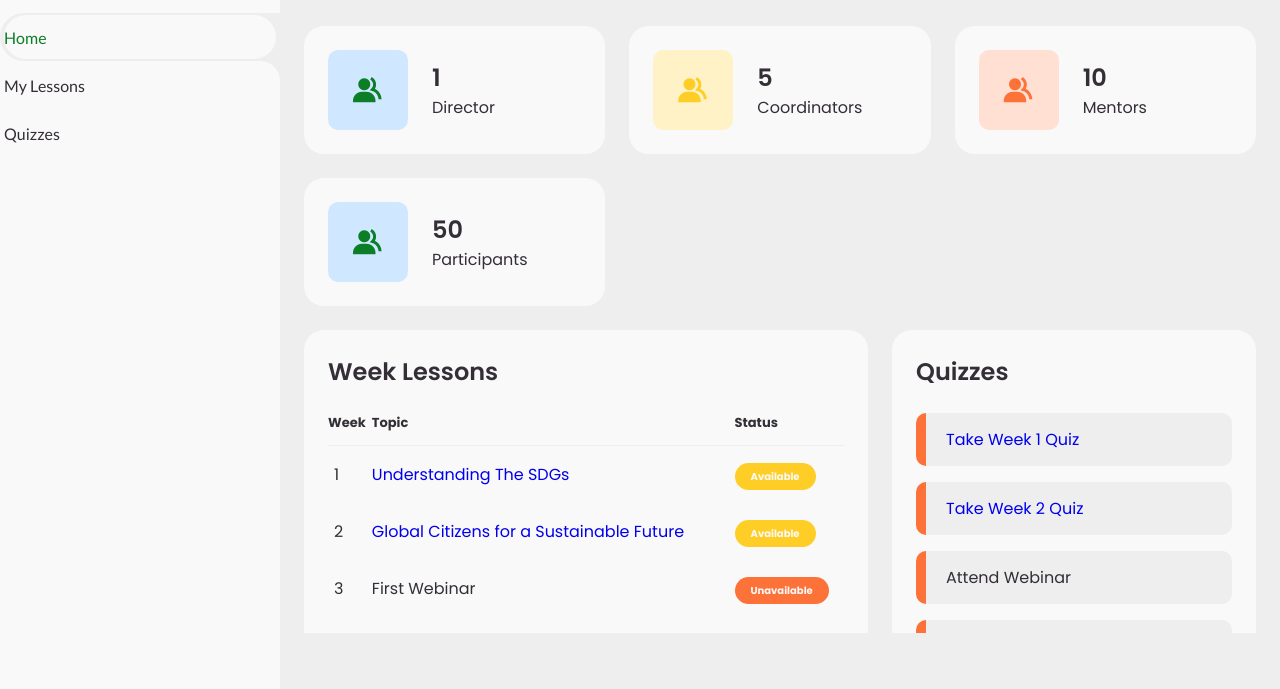
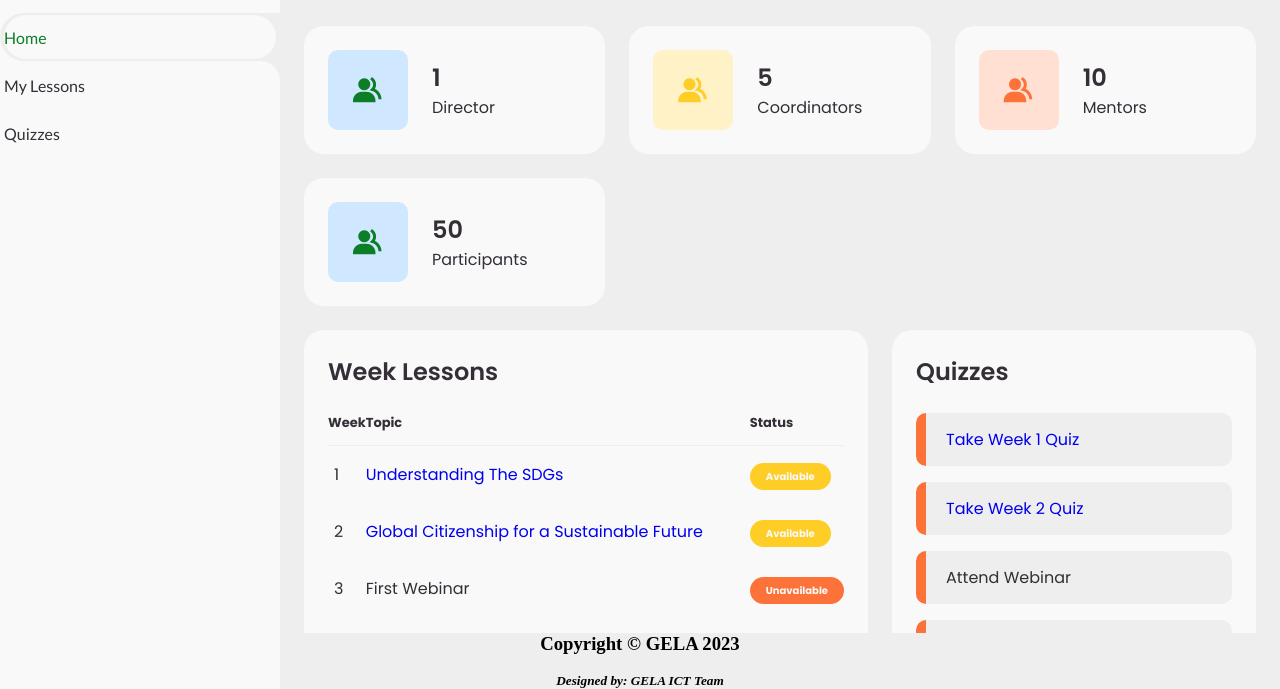
Before and after one commit to gelaofficial/pafmp, a plain HTML site: page index.html in a window 1280 px wide. Shown: the part 111-800 px from the top of the page. Drawn offline with nearby package versions, Linux system fonts and the light colour scheme.

Commit message:
update Topics

```diff
--- a/index.html
+++ b/index.html
@@ -177,7 +177,7 @@
 									<!-- <img src="img/people.png"> -->
 									<p>2</p>
 								</td>
-								<td><a href="https://youtu.be/1dau9GZ5Q_U">Global Citizens for a Sustainable Future</a></td>
+								<td><a href="https://youtu.be/1dau9GZ5Q_U">Global Citizenship for a Sustainable Future</a></td>
 								<td><span class="status available">Available</span></td>
 							</tr>
 							<tr>
@@ -193,7 +193,7 @@
 									<!-- <img src="img/people.png"> -->
 									<p>4</p>
 								</td>
-								<td>Understanding The SDGs</td>
+								<td><a href="https://drive.google.com/file/d/1gTqA2WLNyRgngV5KA">Introduction to Leadership</a></td>
 								<td><span class="status not_available">Unavailable</span></td>
 							</tr>
 							<tr>
@@ -201,7 +201,7 @@
 									<!-- <img src="img/people.png"> -->
 									<p>5</p>
 								</td>
-								<td>Understanding The SDGs</td>
+								<td><a href="https://youtu.be/-kTPF7KqttQ">Youth Advocacy as a Tool</a></td>
 								<td><span class="status not_available">Unavailable</span></td>
 							</tr>
 							<tr>
@@ -209,7 +209,7 @@
 									<!-- <img src="img/people.png"> -->
 									<p>6</p>
 								</td>
-								<td>Understanding The SDGs</td>
+								<td><a href="https://drive.google.com/folderview?id=10HF8TPOO0O">Coaching Skills for Leaders</a></td>
 								<td><span class="status not_available">Unavailable</span></td>
 							</tr>
 							<tr>
@@ -217,7 +217,7 @@
 									<!-- <img src="img/people.png"> -->
 									<p>7</p>
 								</td>
-								<td>Understanding The SDGs</td>
+								<td>Second Webinar</td>
 								<td><span class="status not_available">Unavailable</span></td>
 							</tr>
 							<tr>
@@ -225,7 +225,7 @@
 									<!-- <img src="img/people.png"> -->
 									<p>8</p>
 								</td>
-								<td>Understanding The SDGs</td>
+								<td><a href="https://Youtu.be/Uc4G9M-7kdU">Critical Thinking for better judgement and decision-making</a></td>
 								<td><span class="status not_available">Unavailable</span></td>
 							</tr>
 							<tr>
@@ -233,7 +233,7 @@
 									<!-- <img src="img/people.png"> -->
 									<p>9</p>
 								</td>
-								<td>Understanding The SDGs</td>
+								<td><a href="https://youtu.be/9eQP0fKKIxg">Delegating Tasks and Conflict Management</a></td>
 								<td><span class="status not_available">Unavailable</span></td>
 							</tr>
 							<tr>
@@ -241,7 +241,7 @@
 									<!-- <img src="img/people.png"> -->
 									<p>10</p>
 								</td>
-								<td>Understanding The SDGs</td>
+								<td><a href="https://drive.google.com/folderview?id=10dgEV3mltP">Emotional Intelligence and Workplace Ethics</a></td>
 								<td><span class="status not_available">Unavailable</span></td>
 							</tr>
 							<tr>
@@ -249,7 +249,7 @@
 									<!-- <img src="img/people.png"> -->
 									<p>11</p>
 								</td>
-								<td>Understanding The SDGs</td>
+								<td>Third Webinar</td>
 								<td><span class="status not_available">Unavailable</span></td>
 							</tr>
 							<tr>
@@ -257,7 +257,7 @@
 									<!-- <img src="img/people.png"> -->
 									<p>12</p>
 								</td>
-								<td>Understanding The SDGs</td>
+								<td>Final Webinar</td>
 								<td><span class="status not_available">Unavailable</span></td>
 							</tr>
 						</tbody>
@@ -283,15 +283,15 @@
 							<!-- <i class='bx bx-dots-vertical-rounded' ></i> -->
 						</li>
 						<li class="not-completed">
-							<p>Take Week 4 Quiz</p>
+							<p><a href="https://forms.gle/BH8vTR13jZRF5raZ6">Take Week 4 Quiz</a></p>
 							<!-- <i class='bx bx-dots-vertical-rounded' ></i> -->
 						</li>
 						<li class="not-completed">
-							<p>Take Week 5 Quiz</p>
+							<p><a href="https://forms.gle/dMXPBkGy5pRzoLLN7">Take Week 5 Quiz</a></p>
 							<!-- <i class='bx bx-dots-vertical-rounded' ></i> -->
 						</li>
 						<li class="not-completed">
-							<p>Take Week 6 Quiz</p>
+							<p><a href="https://forms.gle/zLWqtcuuwVWY7hoy5">Take Week 6 Quiz</a></p>
 							<!-- <i class='bx bx-dots-vertical-rounded' ></i> -->
 						</li>
 						<li class="not-completed">
@@ -299,15 +299,15 @@
 							<!-- <i class='bx bx-dots-vertical-rounded' ></i> -->
 						</li>
 						<li class="not-completed">
-							<p>Take Week 8 Quiz</p>
+							<p><a href="https://forms.gle/2UaXRdN7iH7JgHDY8">Take Week 8 Quiz</a></p>
 							<!-- <i class='bx bx-dots-vertical-rounded' ></i> -->
 						</li>
 						<li class="not-completed">
-							<p>Take Week 9 Quiz</p>
+							<p><a href="https://forms.gle/nNkLGT8MKMBJvGTEA">Take Week 9 Quiz</a></p>
 							<!-- <i class='bx bx-dots-vertical-rounded' ></i> -->
 						</li>
 						<li class="not-completed">
-							<p>Take Week 10 Quiz</p>
+							<p><a href="https://forms.gle/s7ek6x2VWW82dCS76">Take Week 10 Quiz</a></p>
 							<!-- <i class='bx bx-dots-vertical-rounded' ></i> -->
 						</li>
 						<li class="not-completed">
@@ -326,6 +326,11 @@
 	</section>
 	<!-- CONTENT -->
 
+	<footer>
+		<h3>Copyright &copy; GELA 2023</h3> <br>
+		<h5><em>Designed by: GELA ICT Team</em></h5>
+	</footer>
+
 	<!-- Reference: https://github.com/fajarnurwahid/adminhub -->
 
 	<script src="script.js"></script>
--- a/style.css
+++ b/style.css
@@ -473,6 +473,9 @@ body {
 #content main .table-data .order table tbody tr:hover {
 	background: var(--grey);
 }
+#content main .table-data .order table tbody tr:active {
+	color: var(--dark);
+}
 #content main .table-data .order table tr td .status {
 	font-size: 10px;
 	padding: 6px 16px;
@@ -522,6 +525,12 @@ body {
 }
 /* MAIN */
 /* CONTENT */
+
+/* FOOTER */
+footer {
+	background-color: var(--grey);
+	text-align: center;
+}
 
 
 
```
